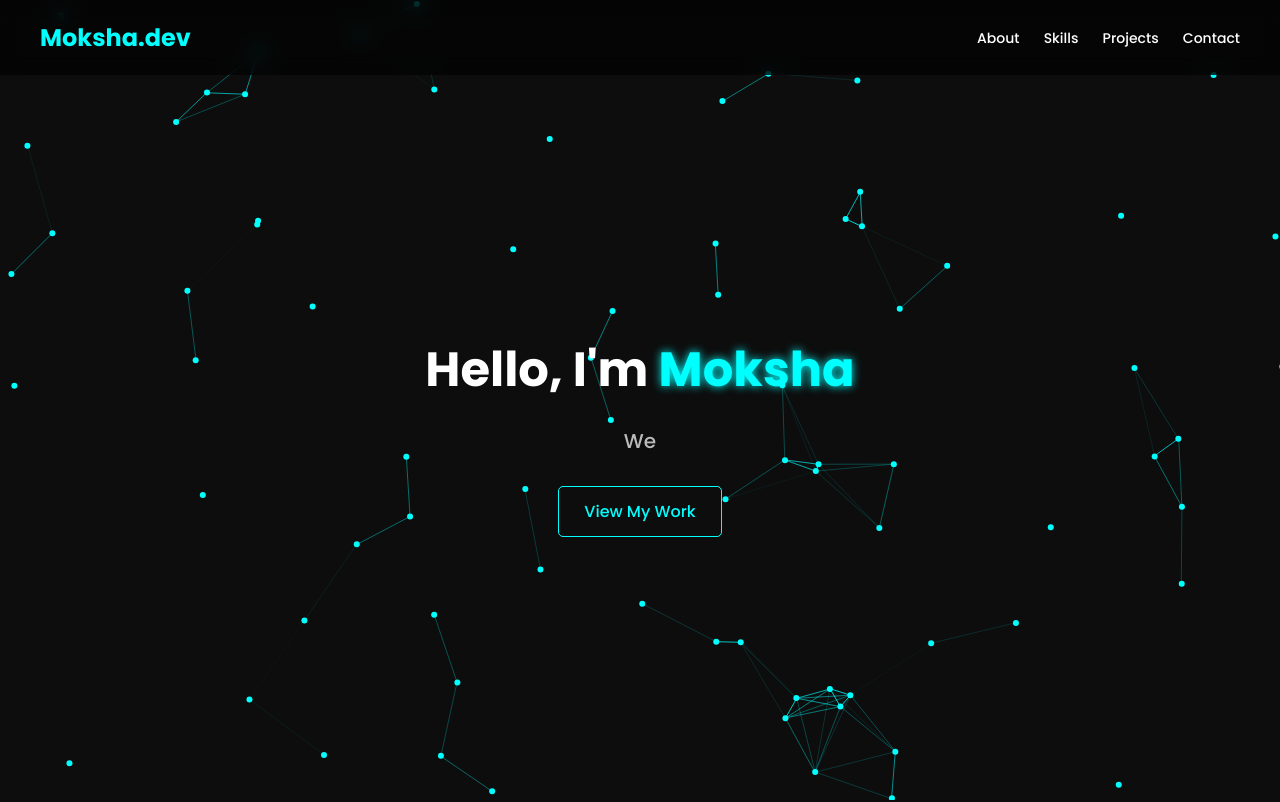
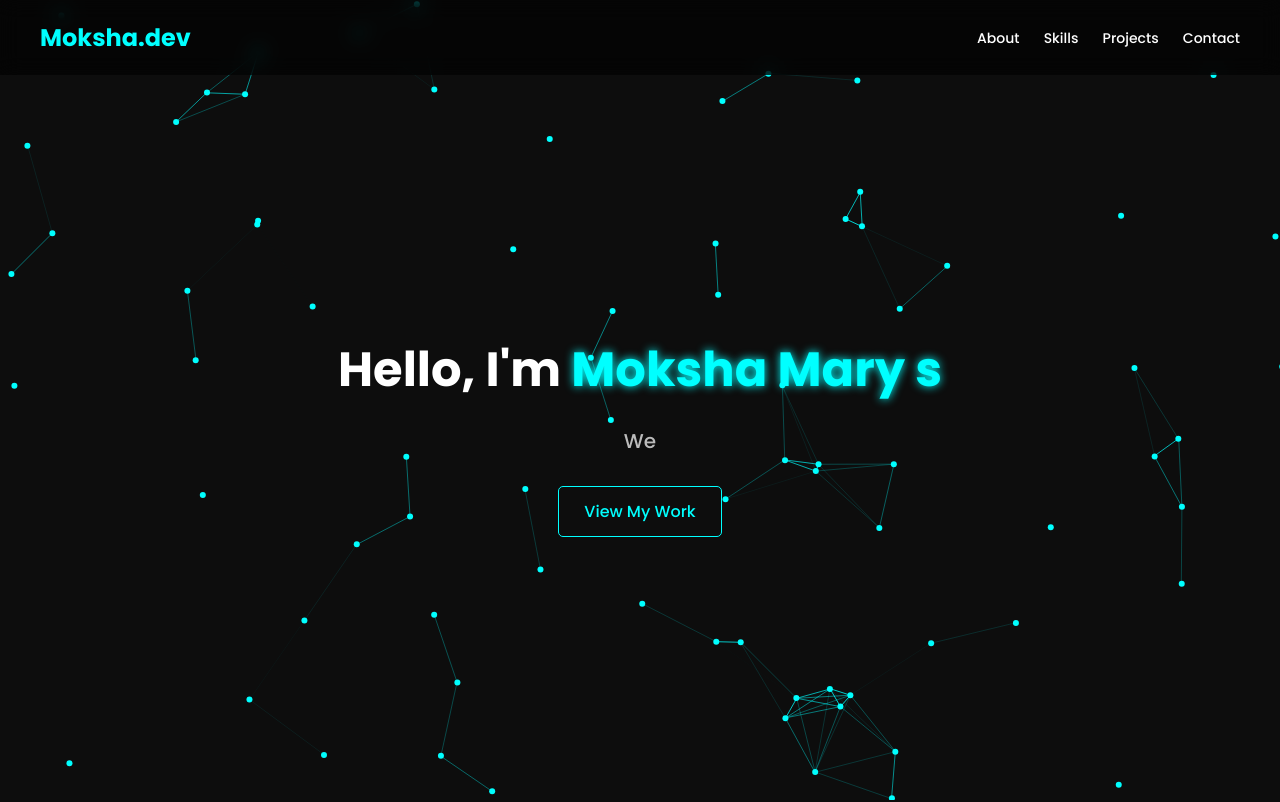
Before and after one commit to 25bcac40-dotcom/portfolio-site, a website: page index.html in a window 1280 px wide. Shown: the top 802 px of the page. Drawn offline with nearby package versions, Linux system fonts and the light colour scheme.

Commit message:
Updated hero name to Moksha Mary S

```diff
--- a/index.html
+++ b/index.html
@@ -126,7 +126,7 @@
 </nav>
 
 <section class="hero">
-    <h1>Hello, I'm <span>Moksha</span></h1>
+    <h1>Hello, I'm <span>Moksha Mary s</span></h1>
     <div class="typing" id="typing"></div>
     <a href="#projects" class="btn">View My Work</a>
 </section>
```
